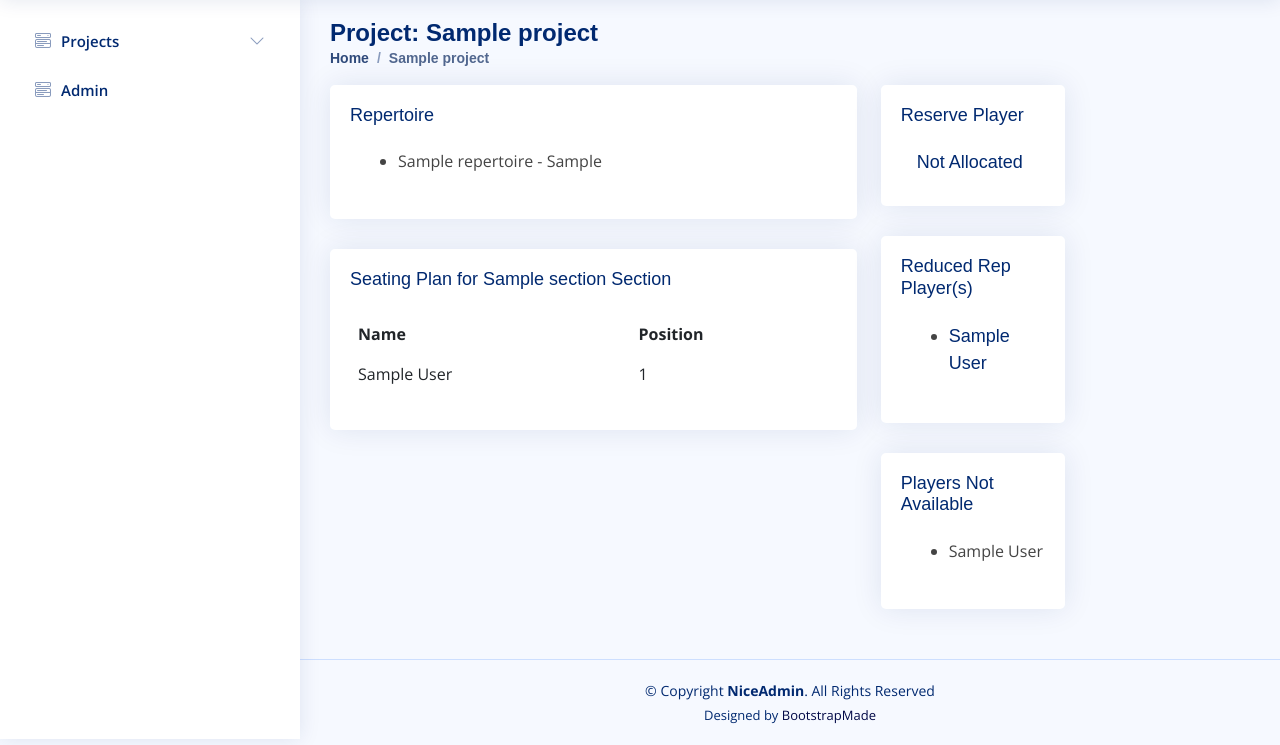
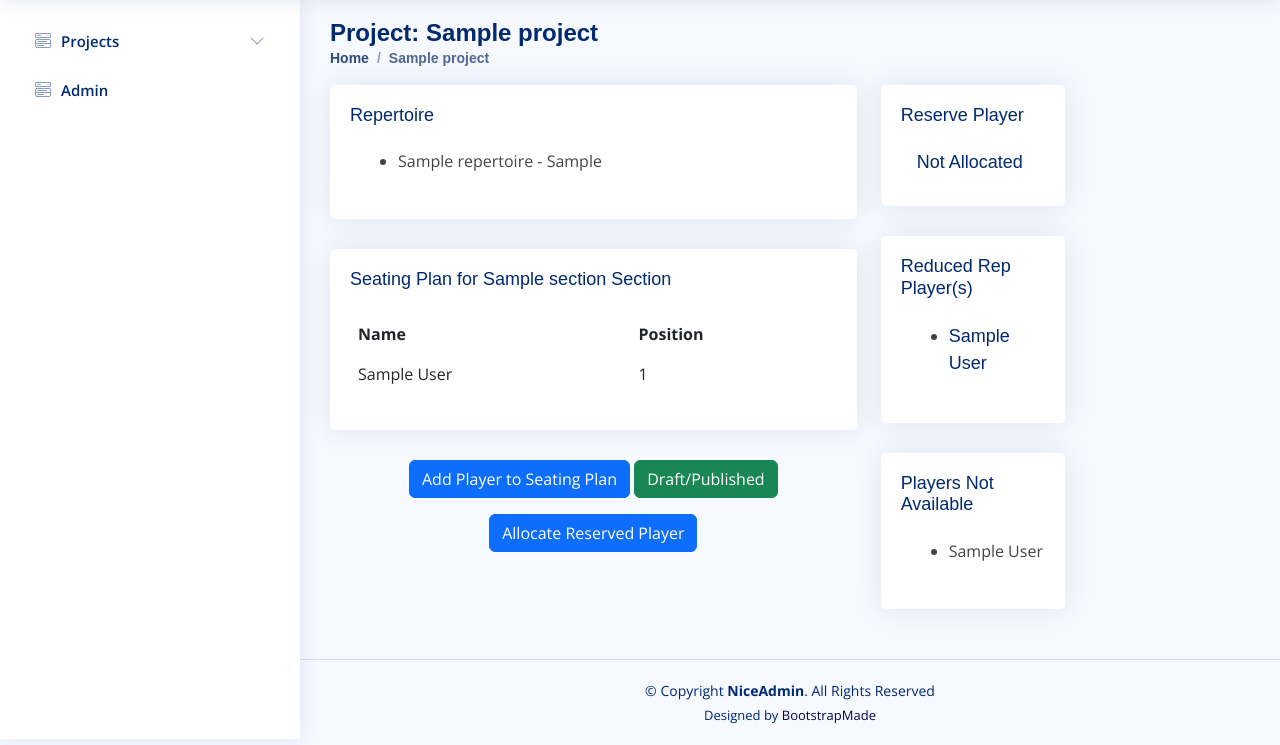
Before and after one commit to mikerae/string-rota, a Django app: a page that uses string_rota/templates/string_rota/rota.html in a window 1280 px wide. Shown: the part 61-806 px from the top of the page. Run offline with Django 4.2, Linux system fonts and the light colour scheme; a user stored in the database is signed in; tables that the repository leaves empty hold one stand-in row (values such as "Sample post"); parts of the project's set-up code (start-up, migrations or seed data) failed here and were passed over; some libraries are stand-ins or nearby versions; some web fonts are replaced.

Commit message:
[#170] Fix Bug-Admin add seating position
Add paths for add_sp_office, with additional section id argument
	modified:   string_rota/urls.py
	modified:   string_rota/templates/string_rota/rota.html

Add logic to add_sp class setting section from sidebar
	modified:   string_rota/views.py

Add testing for Fix Bug-Admin add seating position to README
	modified:   README.md
	new file:   readme_assets/images/testing-issue170-1.png

```diff
--- a/string_rota/templates/string_rota/rota.html
+++ b/string_rota/templates/string_rota/rota.html
@@ -122,8 +122,18 @@
 
         <!-- Rota Form Section-->
         {% if user.is_authenticated %}
-        {% if rota_manager %}
-
+        {% if user.is_staff %}
+        <div class="col-12 text-center ">
+          <span><a href="{% url 'add_sp_office' project.slug seating_plan.id section.id %}"><button
+                class="btn btn-primary">Add
+                Player to Seating Plan</button></a></span>
+          <a href="{% url 'toggle_seating_plan_status' project.slug seating_plan.id %}"><button
+              class="btn btn-success">Draft/Published</button></a>
+          <a href="{% url 'reserve' project.slug %}"><button class="btn btn-primary">Allocate
+              Reserved
+              Player</button></a>
+        </div>
+        {% elif rota_manager %}
         <div class="col-12 text-center ">
           <span><a href="{% url 'add_sp' project.slug seating_plan.id %}"><button class="btn btn-primary">Add
                 Player to Seating Plan</button></a></span>
--- a/string_rota/urls.py
+++ b/string_rota/urls.py
@@ -13,6 +13,11 @@ urlpatterns = [
         "add_sp/<slug:slug>/<seating_plan_id>/",
         views.AddSeatingPosition.as_view(),
         name="add_sp",
+    ),
+    path(
+        "add_sp/<slug:slug>/<seating_plan_id>/<section_id>/",
+        views.AddSeatingPosition.as_view(),
+        name="add_sp_office",
     ),
     path(
         "edit_sp/<slug:slug>/<seating_position_id>/",
--- a/string_rota/views.py
+++ b/string_rota/views.py
@@ -52,7 +52,7 @@ class Home(View):
     def dispatch(self, *args, **kwargs):
         return super(Home, self).dispatch(*args, **kwargs)
 
-    def get(self, request):
+    def get(self, request, **kwargs):
         """Load projects into sidebar"""
         projects = Project.objects.all()
         sections = Section.objects.all()
@@ -89,9 +89,9 @@ class Rota(View):
         office = request.user.groups.filter(name="Office")
         sections = Section.objects.all()
         project = get_project(slug)
-        if office:
+        if kwargs:
             section = get_object_or_404(Section, pk=kwargs["section_id"])
-        else:
+        if not office:
             try:
                 player = get_object_or_404(
                     Player, users_django=request.user.id
@@ -182,11 +182,17 @@ class Rota(View):
 class AddSeatingPosition(Rota):
     """Add a player seating position to a Seating Plan"""
 
-    def get(self, request, slug, seating_plan_id):
+    def get(self, request, slug, seating_plan_id, **kwargs):
+        """Show Add Seating Position Form"""
+        office = request.user.groups.filter(name="Office")
+        sections = Section.objects.all()
+        project = get_project(slug)
+        if office:
+            section = get_object_or_404(Section, pk=kwargs["section_id"])
+        else:
+            player = get_object_or_404(Player, users_django=request.user.id)
+            section = player.section
         projects = Project.objects.all()
-        project = get_object_or_404(projects, slug=slug)
-        player = get_object_or_404(Player, users_django=request.user.id)
-        section = player.section
         seating_plan = get_object_or_404(SeatingPlan, pk=seating_plan_id)
 
         seating_position_form = SeatingPositionForm(section, seating_plan)
@@ -196,6 +202,7 @@ class AddSeatingPosition(Rota):
 
         context = {
             "projects": projects,
+            "sections": sections,
             "project": project,
             "section": section,
             "seating_position_form": seating_position_form,
@@ -204,12 +211,18 @@ class AddSeatingPosition(Rota):
 
         return render(request, template, context)
 
-    def post(self, request, slug, seating_plan_id):
+    def post(self, request, slug, seating_plan_id, **kwargs):
         """Add a Seating Position to a seating plan"""
+        office = request.user.groups.filter(name="Office")
+        sections = Section.objects.all()
         projects = Project.objects.all()
+
         project = get_object_or_404(projects, slug=slug)
-        player = get_object_or_404(Player, users_django=request.user.id)
-        section = player.section
+        if office:
+            section = get_object_or_404(Section, pk=kwargs["section_id"])
+        else:
+            player = get_object_or_404(Player, users_django=request.user.id)
+            section = player.section
         seating_plan = get_object_or_404(SeatingPlan, pk=seating_plan_id)  # noqa E501
 
         seating_position_form = SeatingPositionForm(
@@ -231,6 +244,7 @@ class AddSeatingPosition(Rota):
 
             context = {
                 "projects": projects,
+                "sections": sections,
                 "project": project,
                 "section": section,
                 "seating_position_form": seating_position_form,
@@ -248,6 +262,7 @@ class AddSeatingPosition(Rota):
 
             context = {
                 "projects": projects,
+                "sections": sections,
                 "project": project,
                 "section": section,
                 "seating_position_form": seating_position_form,
@@ -257,6 +272,13 @@ class AddSeatingPosition(Rota):
 
             return render(request, template, context)
         messages.success(request, "Your seating position is added ")
+        if office:
+            return HttpResponseRedirect(
+                reverse(
+                    "rota_office",
+                    args=[slug, section.id],
+                ),  # noqa E501
+            )
         return HttpResponseRedirect(reverse("rota", args=[slug]))
 
 
```
Also changed, not shown: README.md, readme_assets/images/testing-issue170-1.png (added).
